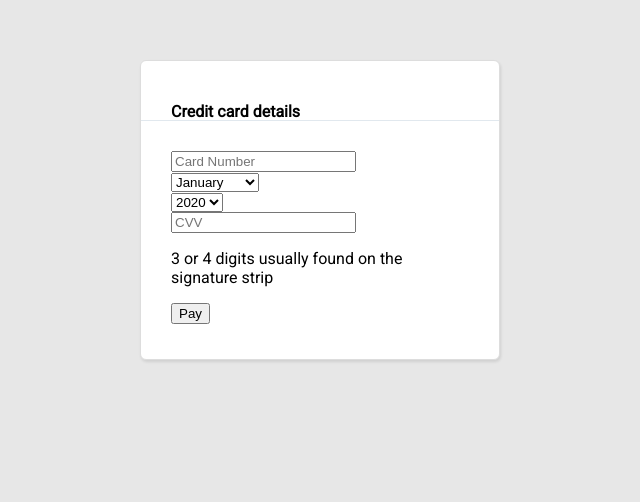
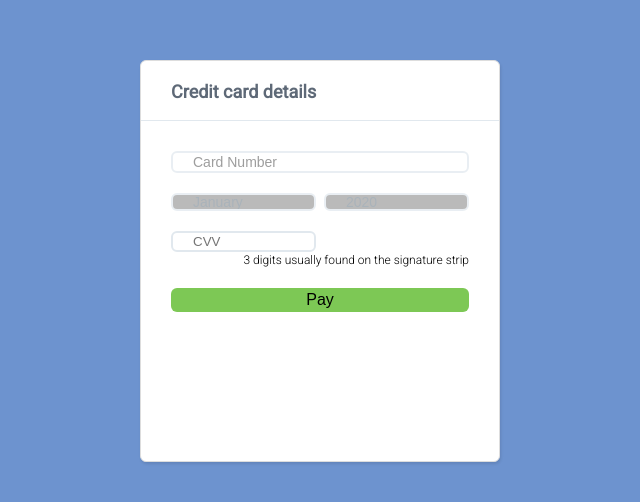
Before and after one commit to Johanson1988/credit-card-ui, a React (Create React App) app: page / in a window 1280 px wide. Shown: the top 502 px of the page, without its empty margins (320-960 px from the left). Built offline with nearby package versions, Linux system fonts and the light colour scheme; grey boxes are pictures that could not be loaded.

Commit message:
Styles: Add all styles

```diff
--- a/src/components/CreditCardForm.tsx
+++ b/src/components/CreditCardForm.tsx
@@ -10,6 +10,8 @@ import CardCcv from './FormFields/CardCcv';
 import StyledForm from './../styles/StyledForm';
 import StyledFormHeader from './../styles/StyledFormHeader';
 import StyledFormBody from './../styles/StyledFormBody';
+import StyledTitle from './../styles/StyledTitle';
+import StyledButton from './../styles/StyledButton';
 
 type FormEvent = React.ChangeEvent<HTMLSelectElement> | React.ChangeEvent<HTMLInputElement>;
 
@@ -36,7 +38,7 @@ const CreditCardForm: React.FC<{}> = () => {
         <>
             <StyledForm onSubmit={handleSubmit}>
                 <StyledFormHeader>
-                    <h4>Credit card details</h4>
+                    <StyledTitle>Credit card details</StyledTitle>
                 </StyledFormHeader>
                 <StyledFormBody>
                     <CardNumber updateFieldInfo={updateFieldInfo} />
@@ -45,7 +47,7 @@ const CreditCardForm: React.FC<{}> = () => {
                         <CardYear updateFieldInfo={updateFieldInfo}/>
                     </div>
                     <CardCcv updateFieldInfo={updateFieldInfo}/>
-                    <button type="submit">Pay</button>
+                    <StyledButton type="submit">Pay</StyledButton>
                 </StyledFormBody>
             </StyledForm>
         </>
--- a/src/components/FormFields/CardCcv.tsx
+++ b/src/components/FormFields/CardCcv.tsx
@@ -1,7 +1,26 @@
 import React, { useState } from "react";
+import styled from 'styled-components';
 
+/** Helper functions */
 import { OnlyNumbersKeyDown } from './../../helpers/helpers';
 import { checkLength } from './../../helpers/helpers';
+
+const StyledInput = styled.input`
+    float: left;
+    width: 145px;
+    padding-left: 20px;
+    border: 2px solid #e1e8ee;
+    border-radius: 6px;
+    background: #fff;
+`
+
+const StyledSmallLetters = styled.small`
+    font-size: 12px;
+    font-weight: 300;
+    line-height: 16px;
+    float: right;
+    margin-bottom: 20px;
+`
 
 type Props = {
     updateFieldInfo: (fieldInfo: React.ChangeEvent<HTMLInputElement>) => void
@@ -28,7 +47,7 @@ const CardCcv: React.FC<Props> = ({ updateFieldInfo }) => {
                     null
             }
             <div className="cvv-input">
-                <input
+                <StyledInput
                     type="text"
                     placeholder="CVV"
                     name="ccv"
@@ -37,7 +56,7 @@ const CardCcv: React.FC<Props> = ({ updateFieldInfo }) => {
                 />
             </div>
             <div className="cvv-details">
-                <p>3 or 4 digits usually found on the signature strip</p>
+                <StyledSmallLetters>3 digits usually found on the signature strip</StyledSmallLetters>
             </div>
         </div>
     )
--- a/src/components/FormFields/CardMonth.tsx
+++ b/src/components/FormFields/CardMonth.tsx
@@ -1,4 +1,11 @@
 import React from "react";
+import styled from 'styled-components';
+
+import StyledSelect from './../../styles/StyledSelect';
+
+const StyledMonth = styled(StyledSelect)`
+    float: left;
+`
 
 type Props = {
     updateFieldInfo: (fieldInfo: React.ChangeEvent<HTMLSelectElement>) => void
@@ -6,7 +13,7 @@ type Props = {
 
 const CardMonth: React.FC<Props> = ({ updateFieldInfo }) =>
     <div className="month-class">
-        <select name="month" onChange={updateFieldInfo} >
+        <StyledMonth name="month" onChange={updateFieldInfo} >
             <option value="january">January</option>
             <option value="february">February</option>
             <option value="march">March</option>
@@ -19,7 +26,7 @@ const CardMonth: React.FC<Props> = ({ updateFieldInfo }) =>
             <option value="october">October</option>
             <option value="november">November</option>
             <option value="december">December</option>
-        </select>
+        </StyledMonth>
     </div>
 
 export default CardMonth;
--- a/src/components/FormFields/CardNumber.tsx
+++ b/src/components/FormFields/CardNumber.tsx
@@ -1,7 +1,22 @@
 import React, { useState } from "react";
+import styled from 'styled-components';
 
 import { OnlyNumbersKeyDown } from './../../helpers/helpers';
 import { checkLength } from './../../helpers/helpers';
+
+
+const StyledInput = styled.input`
+    font-size: 14px;
+    font-weight: 100;
+    line-height: 14px;
+    opacity: .7;
+    color: #86939e;
+    width: 100%;
+    margin-bottom: 20px;
+    padding-left: 20px;
+    border: 2px solid #e1e8ee;
+    border-radius: 6px;
+`
 
 type Props = {
     updateFieldInfo: (fieldInfo: React.ChangeEvent<HTMLInputElement>) => void
@@ -27,7 +42,7 @@ const CardNumber: React.FC<Props> = ({ updateFieldInfo }) => {
                 :
                     null
             }
-            <input type="text"
+            <StyledInput type="text"
                 className="card-number"
                 placeholder="Card Number"
                 onChange={handleChange}
--- a/src/components/FormFields/CardYear.tsx
+++ b/src/components/FormFields/CardYear.tsx
@@ -1,4 +1,11 @@
 import React from "react";
+import styled from 'styled-components';
+
+import StyledSelect from './../../styles/StyledSelect';
+
+const StyledYear = styled(StyledSelect)`
+    float: right;
+`
 
 type Props = {
     updateFieldInfo: (fieldInfo: React.ChangeEvent<HTMLSelectElement>) => void
@@ -6,13 +13,13 @@ type Props = {
 
 const CardYear: React.FC<Props> = ({ updateFieldInfo }) =>
     <div className="Year">
-        <select name="year" onChange={updateFieldInfo}>
+        <StyledYear name="year" onChange={updateFieldInfo}>
             <option value="2020">2020</option>
             <option value="2021">2021</option>
             <option value="2022">2022</option>
             <option value="2023">2023</option>
             <option value="2024">2024</option>
-        </select>
+        </StyledYear>
     </div>
 
 export default CardYear;
--- a/src/styles/GlobalStyle.ts
+++ b/src/styles/GlobalStyle.ts
@@ -6,17 +6,11 @@ const GlobalStyle = createGlobalStyle`
     box-sizing: border-box;
 }
 
-body,
-html {
-    height: 100%;
-    min-height: 100%;
-}
-
 body {
     font-family: 'Roboto',
     sans-serif;
     margin: 0;
-    background-color: #e7e7e7;
+    background-color: #6d93cf;
 }
 `
 export default GlobalStyle;
--- /dev/null
+++ b/src/styles/StyledButton.ts
@@ -0,0 +1,14 @@
+import styled from 'styled-components';
+
+const StyledButton = styled.button`
+    cursor: pointer;
+    font-size: 16px;
+    width: 100%;
+    border-color: transparent;
+    border-radius: 6px;
+    margin-bottom: 10px;
+    background: #7dc855;
+    text-decoration: none;
+`
+
+export default StyledButton;
--- a/src/styles/StyledForm.ts
+++ b/src/styles/StyledForm.ts
@@ -2,7 +2,7 @@ import styled from 'styled-components';
 
 const StyledForm = styled.form`
     width: 360px;
-    height: 300px;
+    height: auto;
     margin: 60px auto 0;
     border: 1px solid #ddd;
     border-radius: 6px;
--- /dev/null
+++ b/src/styles/StyledSelect.ts
@@ -0,0 +1,20 @@
+import styled from 'styled-components';
+
+const StyledSelect = styled.select`
+    font-size: 14px;
+    font-weight: 100;
+    line-height: 14px;
+    opacity: .7;
+    color: #86939e;
+    width: 145px;
+    margin-bottom: 20px;
+    padding-left: 20px;
+    border: 2px solid #e1e8ee;
+    border-radius: 6px;
+    background: url('caret.png') no-repeat;
+    background-position: 85% 50%;
+    -moz-appearance: none;
+    -webkit-appearance: none;
+`
+
+export default StyledSelect;
--- /dev/null
+++ b/src/styles/StyledTitle.ts
@@ -0,0 +1,9 @@
+import styled from 'styled-components';
+
+const StyledTitle = styled.h4`
+    font-size: 18px;
+    margin: 0;
+    color: #5e6977;
+`
+
+export default StyledTitle;
```
